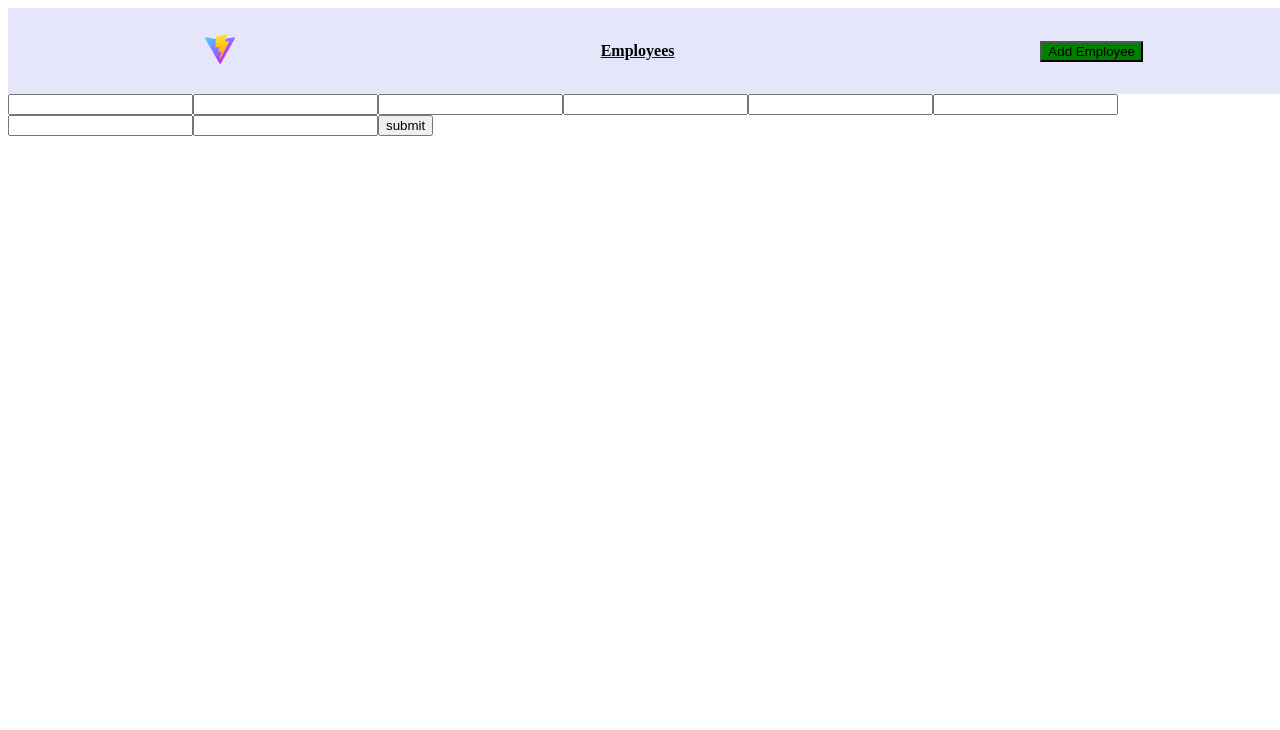
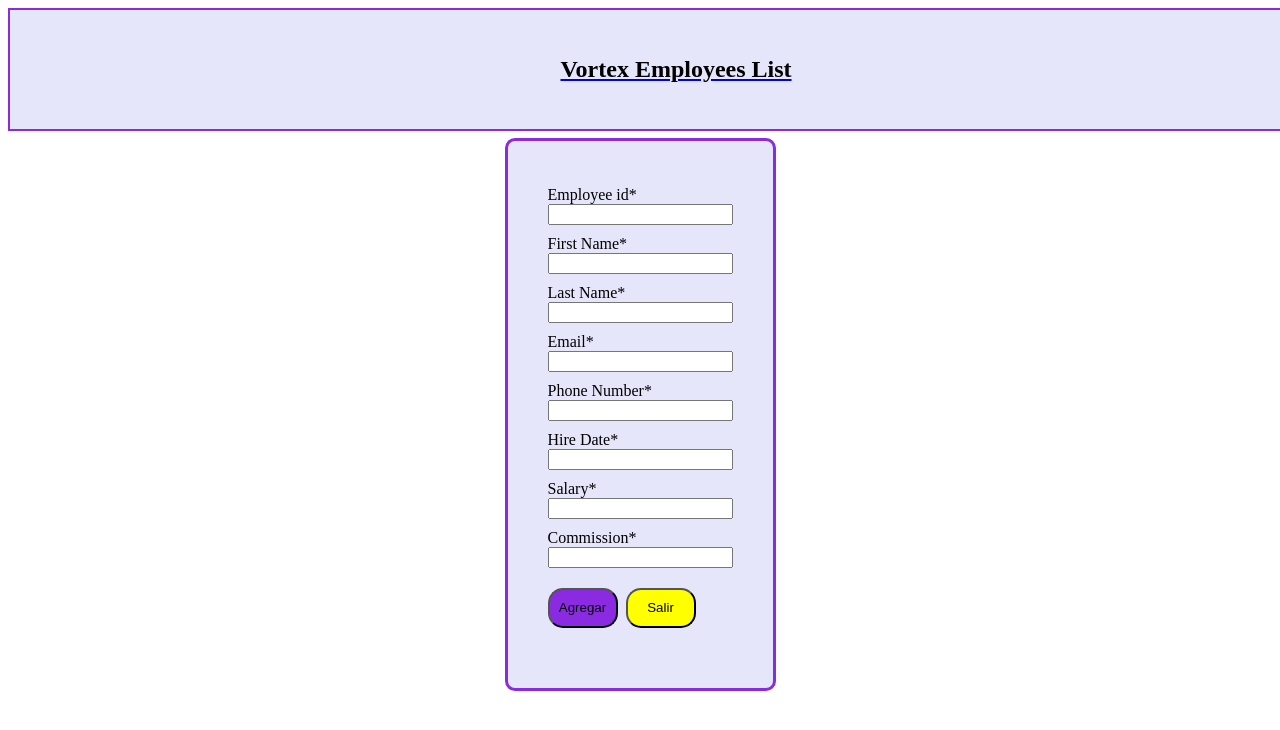
Before and after one commit to juanlujan22/proyectoUnoVortex-ListaRecursosHumanos, a React (Vite) app in the folder app_recursosHumanosVortex/: page /create-employee in a window 1280 px wide. Shown: the top 730 px of the page. Built offline with nearby package versions, Linux system fonts and the light colour scheme.

Commit message:
ajustes varios

```diff
--- a/app_recursosHumanosVortex/src/components/EmployeeDetail.jsx
+++ b/app_recursosHumanosVortex/src/components/EmployeeDetail.jsx
@@ -1,7 +1,9 @@
 import { useSelector } from "react-redux"
 import { useParams } from "react-router-dom"
 import { Link } from "react-router-dom";
+import { useNavigate } from "react-router-dom";
 import {
+  VStack,
   Card,
   CardHeader,
   Heading,
@@ -13,19 +15,24 @@ import {
 
 const EmployeeDetail = () => {
   const {id}=useParams()
+  const navigate = useNavigate()
   const employe = useSelector(store=>store.employes)
   console.log(id)
   console.log(employe)
 
   const findEmpl = employe.find(empl=>empl.employee_id == id)
-
+  const handlerEdit =()=>{
+    navigate(`/edit-employee/${employee_id}`)
+  }
   const {first_name, last_name, phone_number, email, hire_date, salary, commission_pct, employee_id  } = findEmpl
   return (
     <div>
-      <Card alignItems="center">
+      <VStack mt="20">
+        <Card borderRadius={15} w="fit-content"  p="5px" boxShadow='xs' bgColor="lavender" alignItems="center" border="solid 3px blueviolet"  >
           <CardHeader>
             <Heading size="md">
               Name: {first_name},
+              <br />
               Last name: {last_name}
             </Heading>
           </CardHeader>
@@ -37,11 +44,10 @@ const EmployeeDetail = () => {
               <Text> email: {email} </Text>
             </CardBody>
             <CardFooter justifyContent="center">
-            <Link to={`/edit-employee/${employee_id}`}>
-              <Button>Edit</Button>
-            </Link>
+                <Button  bg="blueviolet" borderRadius={15} h={40} w={65} onClick={handlerEdit} > Edit</Button>
             </CardFooter>
         </Card>
+      </VStack>
     </div>
   )
 }
--- a/app_recursosHumanosVortex/src/components/EmployeeForm.jsx
+++ b/app_recursosHumanosVortex/src/components/EmployeeForm.jsx
@@ -1,20 +1,19 @@
-import {
-  FormControl,
-  FormLabel,
-  FormErrorMessage,
-  FormHelperText,
-} from '@chakra-ui/react'
+import { ToastContainer, toast } from 'react-toastify';
+import 'react-toastify/dist/ReactToastify.css';
 import { useState, useEffect } from "react"
 import { useDispatch, useSelector } from 'react-redux'
 import { useParams } from 'react-router-dom'
 import { addEmployee, editEmploye } from '../features/recursosHumanosSlice'
 import { useNavigate } from 'react-router-dom'
+import {
+  FormControl,
+  FormLabel,
+  Input, Button, VStack,HStack
+} from '@chakra-ui/react'
 const EmployeeForm = () => {
-  //estado react inicial del componente.
-
   const [employee, setEmployee] = useState({
     employee_id: "",
-    first_name: "  ",
+    first_name: "",
     last_name: "",
     email: "",
     phone_number: "",
@@ -25,50 +24,118 @@ const EmployeeForm = () => {
   const navigate = useNavigate()
   const params=useParams()
 
-  // dispatch para traer reducer addEmployee y actualizar el redux state
   const dispatch = useDispatch()
   const emplList = useSelector(state=>state.employes)
 
-  // funciones handle de inputs del formulario
+  useEffect(()=>{
+    if (params.id){
+      setEmployee(emplList.find(empl=>empl.employee_id === params.id))
+    }
+  },[])
+
   const handleChange= e =>{
     setEmployee({...employee,
     [e.target.name] : e.target.value})
   }
 
-  // funcion handle que actualiza el store redux con dispatch
-  // modo edicion si ingreso al form y hay params.id
-  // modo creacion si no hay id
   const handleSubmit= e =>{
     e.preventDefault()
+    toastMessage()
     if(params.id){
-      console.log("dispatch de editEmploye")
+      toastMessage()
       dispatch(editEmploye(employee))
     } else {
+      toastMessage()
       dispatch(addEmployee(employee))
     }
     navigate("/")
   }
-  useEffect(()=>{
-    if (params.id){
-      console.log("effect que trae y busca empleado del id del params")
-      //seteo el estado, con el objeto encontrado
-      setEmployee(emplList.find(empl=>empl.employee_id === params.id))
-      console.log("setea el estado react, con empleado encontrado por id "+emplList)
-    }
-  },[])
+  const handleCancel=()=>{
+    navigate("/")
+  }
+  const toastMessage=()=>{
+    toast('employee was successfully added!', {
+      position: "top-center",
+      autoClose: 2000,
+      hideProgressBar: false,
+      closeOnClick: true,
+      pauseOnHover: true,
+      draggable: true,
+      progress: undefined,
+      theme: "colored",
+      });
+  }
   return (
     <>
-    <form onSubmit={handleSubmit}>
-      <input onChange={handleChange} type="text" value={employee.employee_id} name="employee_id" id="" />
-      <input onChange={handleChange} type="text" value={employee.first_name} name="first_name" id="" />
-      <input onChange={handleChange} type="text" value={employee.last_name} name="last_name" id="" />
-      <input onChange={handleChange} type="text" value={employee.email} name="email" id="" />
-      <input onChange={handleChange} type="text" value={employee.phone_number} name="phone_number" id="" />
-      <input onChange={handleChange} type="text" value={employee.hire_date} name="hire_date" id="" />
-      <input onChange={handleChange} type="text" value={employee.salary} name="salary" id="" />
-      <input onChange={handleChange} type="text" value={employee.commission_pct} name="commission_pct" id="" />
-      <button type='submit'>submit</button>
-    </form>
+    <VStack  p={7} justifyContent="center">
+          <FormControl borderRadius={10} isRequired bgColor="lavender" border="solid blueviolet" p={40}>
+            <form  onSubmit={handleSubmit}>
+              <FormLabel mt={5}>Employee id</FormLabel>
+              <Input
+                onChange={handleChange}
+                type="text"
+                value={employee.employee_id}
+                name="employee_id"
+              />
+              <FormLabel mt={10}>First Name</FormLabel>
+              <Input
+                onChange={handleChange}
+                type="text"
+                value={employee.first_name}
+                name="first_name"
+              />
+              <FormLabel mt={10}>Last Name</FormLabel>
+              <Input
+                onChange={handleChange}
+                type="text"
+                value={employee.last_name}
+                name="last_name"
+              />
+              <FormLabel mt={10}>Email</FormLabel>
+              <Input
+                onChange={handleChange}
+                type="text"
+                value={employee.email}
+                name="email"
+              />
+              <FormLabel mt={10}>Phone Number</FormLabel>
+              <Input
+                onChange={handleChange}
+                type="text"
+                value={employee.phone_number}
+                name="phone_number"
+              />
+              <FormLabel mt={10}>Hire Date</FormLabel>
+              <Input
+                onChange={handleChange}
+                type="text"
+                value={employee.hire_date}
+                name="hire_date"
+              />
+              <FormLabel mt={10}>Salary</FormLabel>
+              <Input
+                onChange={handleChange}
+                type="text"
+                value={employee.salary}
+                name="salary"
+              />
+              <FormLabel mt={10}>Commission</FormLabel>
+              <Input
+                onChange={handleChange}
+                type="text"
+                value={employee.commission_pct}
+                name="commission_pct"
+              />
+              <HStack mt={20}>
+                <Button borderRadius={15} h={40} w={70} bg="blueviolet" type='submit' >Agregar</Button>
+                <Button borderRadius={15} h={40} w={70} bg="yellow" onClick={handleCancel}> Salir</Button>
+              </HStack>
+              <HStack mt={20}>
+                <ToastContainer />
+              </HStack>
+            </form>
+          </FormControl>
+        </VStack>
     </>
   )
 }
--- a/app_recursosHumanosVortex/src/components/EmployeesListContainer.jsx
+++ b/app_recursosHumanosVortex/src/components/EmployeesListContainer.jsx
@@ -1,26 +1,26 @@
 import { useSelector} from "react-redux";
-import { useEffect } from "react";
 import Employee from "../screens/Employee";
-import { SimpleGrid } from "@chakra-ui/react";
-
+import { SimpleGrid, VStack, Button } from "@chakra-ui/react";
+import { NavLink } from "react-router-dom";
 
 const EmployeesListContainer = () => {
-
   const employees=useSelector(state=> state.employes)
-  console.log(employees)
-  // const dispatch = useDispatch()
-
-
 
   return (
+    <>
+      <VStack mt={10}>
+        <NavLink to={"/create-employee"}>
+            <Button borderRadius={10} bg="blueviolet" w={100} p="20" m="20" >Add Employee</Button>
+        </NavLink>
+      </VStack>
       <SimpleGrid
-      spacing={6}
-      templateColumns="repeat(auto-fill, minmax(200px, 1fr))"
+          columns={3} spacingX='40px' spacingY='20px' textAlign='center'
           >
             {employees.map((empl) => {
               return <Employee key={empl.employee_id} empl={empl} />;
             })}
       </SimpleGrid>
+    </>
   );
 };
 export default EmployeesListContainer;
--- a/app_recursosHumanosVortex/src/components/NavBar.jsx
+++ b/app_recursosHumanosVortex/src/components/NavBar.jsx
@@ -1,22 +1,13 @@
-import { Text, Button, HStack, Box } from "@chakra-ui/react";
+import { Heading, HStack } from "@chakra-ui/react";
 import { NavLink } from "react-router-dom";
 const NavBar = () => {
   return (
     <nav>
       <div>
-        <HStack spacing='24px' p={26} borderWidth='1px' bg="lavender" w="100vw" justifyContent="space-around" >
-            <NavLink to="/">
-              <Box>
-                <img src="/vite.svg" style={{height: "30px" }} alt={"logo"} />
-              </Box>
+        <HStack spacing='24px' p={26} borderWidth='1px' border="solid 2px blueviolet" bg="lavender" w="100vw" justifyContent="space-around" >
+            <NavLink to="/" fontSize="5xl">
+              <Heading as='h1' size='4xl' color='black' > Vortex Employees List</Heading>
             </NavLink>
-            <NavLink to="/">
-              <Text fontSize='4xl' color='black' as="b"> Employees </Text>
-            </NavLink>
-            <NavLink to={"/create-employee"}>
-                <Button bg="green" >Add Employee</Button>
-            </NavLink>
-
         </HStack>
       </div>
     </nav>
--- a/app_recursosHumanosVortex/src/features/recursosHumanosSlice.js
+++ b/app_recursosHumanosVortex/src/features/recursosHumanosSlice.js
@@ -50,7 +50,6 @@ export const employesSlice = createSlice({
       }
     },
     editEmploye: (state, action) => {
-      console.log(action.payload);
       const {
         first_name,
         last_name,
@@ -63,7 +62,6 @@ export const employesSlice = createSlice({
       } = action.payload;
       console.log(employee_id);
       const findEmpl = state.find((empl) => empl.employee_id === employee_id);
-      console.log(findEmpl);
       if (findEmpl) {
         findEmpl.first_name = first_name;
         findEmpl.last_name = last_name;
```
Also changed, not shown: app_recursosHumanosVortex/src/screens/Employee.jsx (+29 -11 lines). Lines whose indentation alone changed are shown as unchanged.
